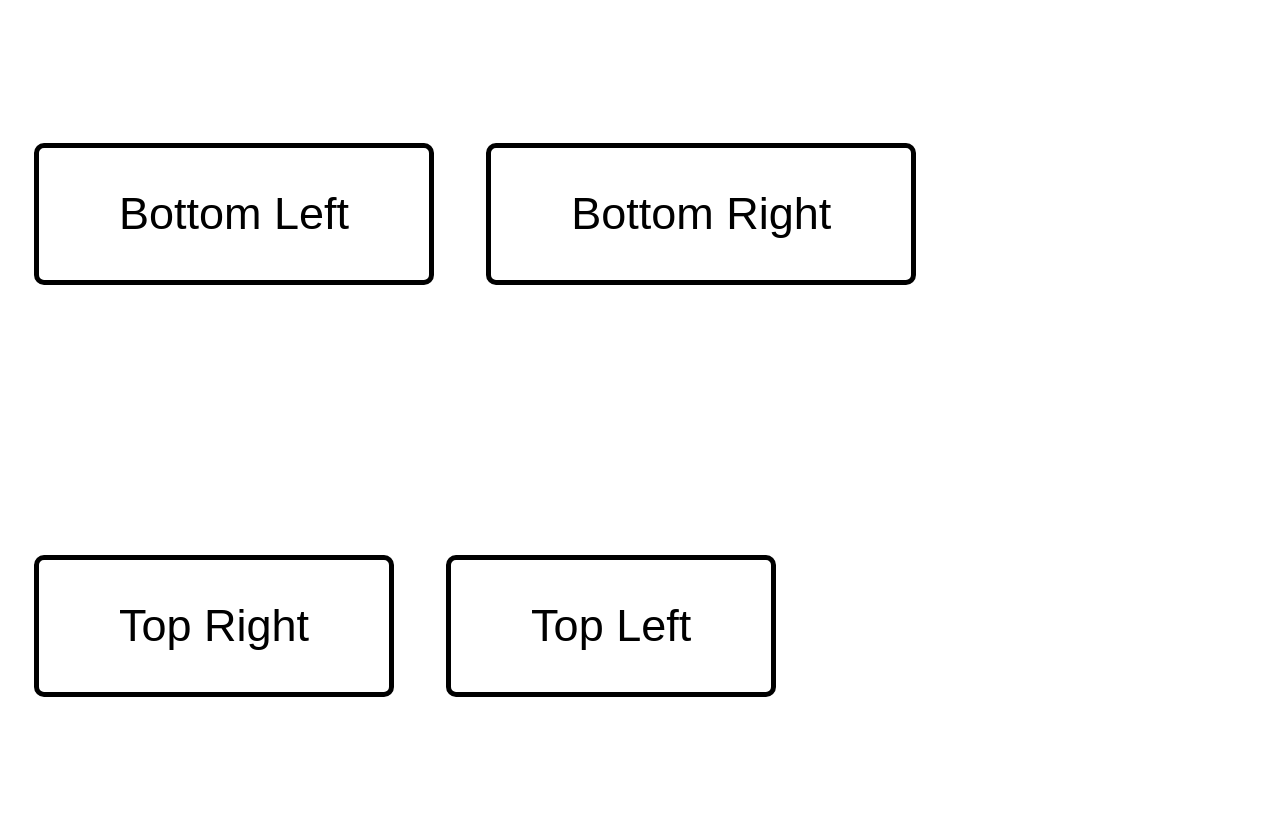
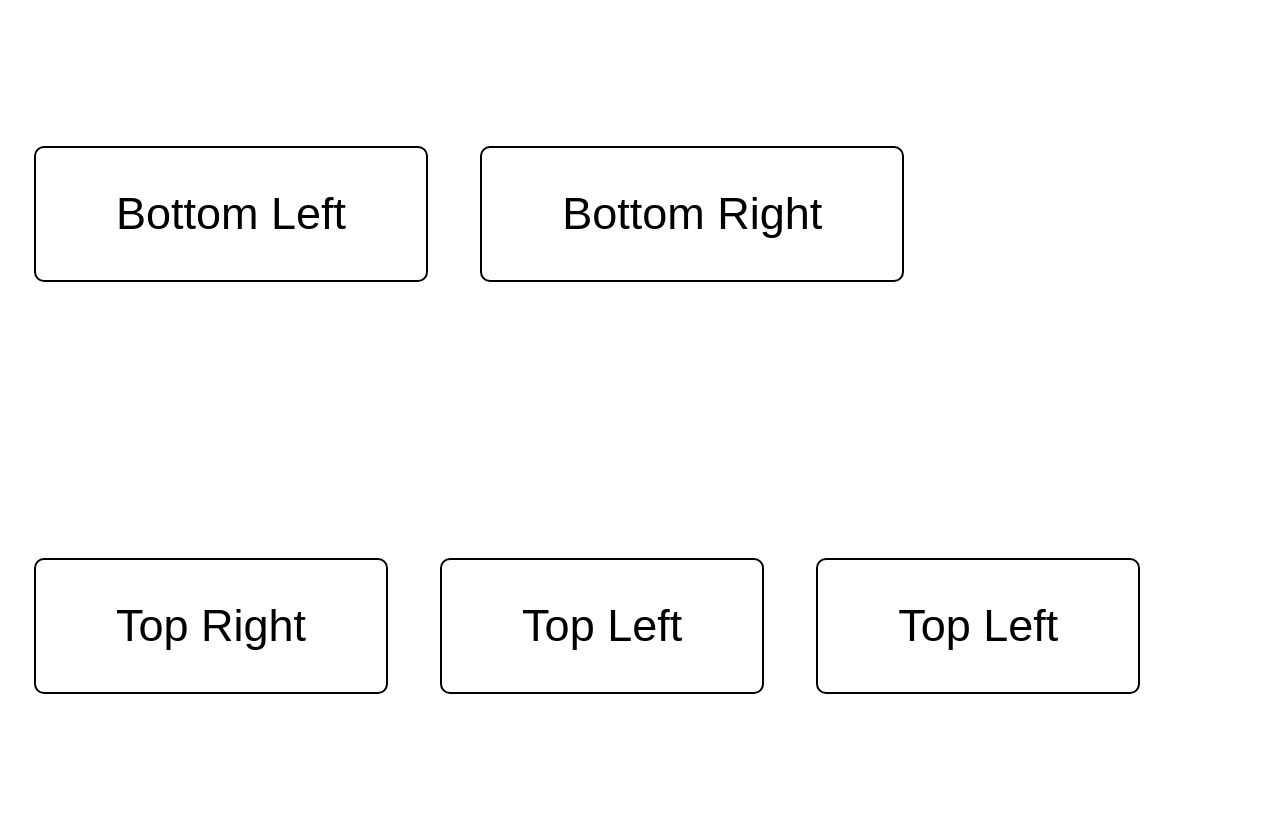
Before and after one commit to ShamantaSristy/AnimatedButton-hover, a plain HTML site: page animated-button.html in a window 1280 px wide. Drawn offline with Linux system fonts and the light colour scheme.

Commit message:
updated button look

```diff
--- a/animated-button.html
+++ b/animated-button.html
@@ -21,5 +21,8 @@
     <div class="container">
         <a id="top-left" href="#">Top Left</a>
     </div>
+    <div class="container">
+        <a id="top-left" href="#">Top Left</a>
+    </div>
 </body>
 </html>
--- a/style.css
+++ b/style.css
@@ -2,7 +2,7 @@
 a{
     text-decoration: none;
     color: black;
-    border: 5px solid black;
+    border: 2px solid black;
     border-radius: 10px;
     font-family: sans-serif;
     font-size: 45px;
```
